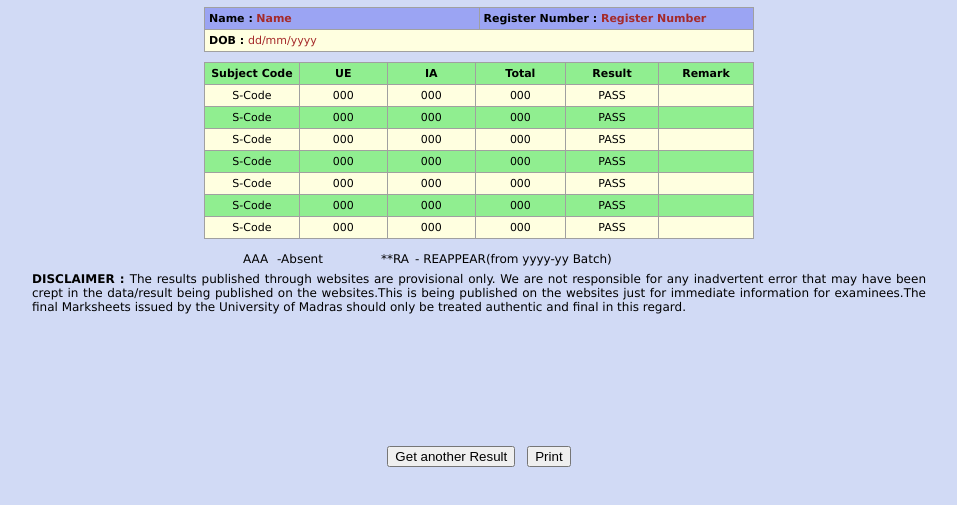
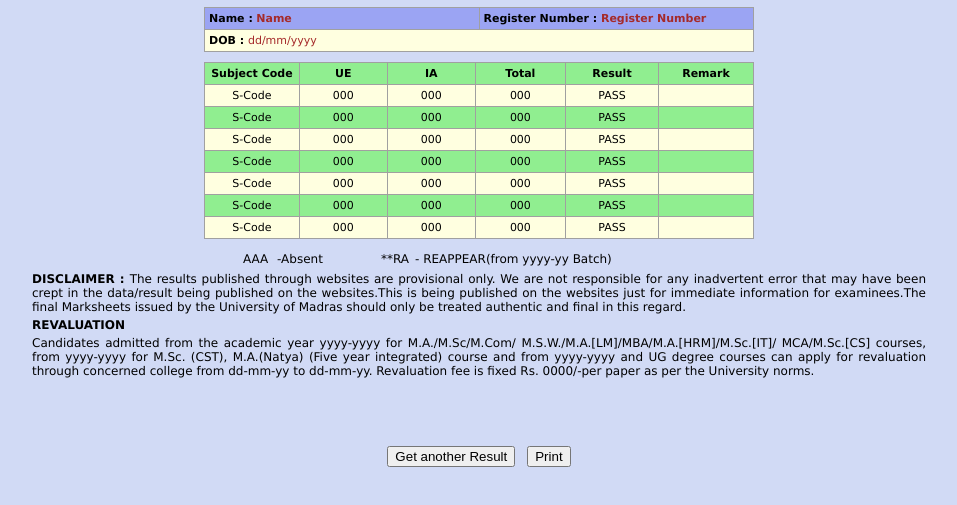
Before and after one commit to Asifluvcode/Results, a plain HTML site: page index.html in a window 1280 px wide. Shown: the part 121-626 px from the top of the page, without its empty margins (161-1118 px from the left). Drawn offline with Linux system fonts and the light colour scheme.

Commit message:
simple code update

```diff
--- a/index.html
+++ b/index.html
@@ -107,10 +107,10 @@
                 <td  width=900 align='justify'><span class='MandatoryText' style="color:#000000"> <b>DISCLAIMER : </B>The results published through websites are provisional only. We are not responsible for any inadvertent error that may have been crept in the data/result being published on the websites.This is being published on the websites just for immediate information for examinees.The final Marksheets issued by the University of Madras should only be treated authentic and final in this regard.<br></span></td>
              </tr>
              <tr>
-                <td  width=900 align=centre'><span class='MandatoryText' style="color:#000000; visibility: hidden;"> <b>REVALUATION</B></span></td>
+                <td  width=900 align=centre'><span class='MandatoryText' style="color:#000000;"> <b>REVALUATION</B></span></td>
              </tr>
              <tr>
-                <td  width=900 align='justify'><span class='MandatoryText' style="color:#000000; visibility: hidden;">Candidates admitted from the academic year yyyy-yyyy for M.A./M.Sc/M.Com/ M.S.W./M.A.[LM]/MBA/M.A.[HRM]/M.Sc.[IT]/ MCA/M.Sc.[CS] courses, from yyyy-yyyy for M.Sc. (CST), M.A.(Natya) (Five year integrated) course and from yyyy-yyyy  and UG degree courses can apply for revaluation through concerned college from dd-mm-yy to dd-mm-yy. Revaluation fee is fixed Rs. 0000/-per paper as per the University norms.</span></td>
+                <td  width=900 align='justify'><span class='MandatoryText' style="color:#000000;">Candidates admitted from the academic year yyyy-yyyy for M.A./M.Sc/M.Com/ M.S.W./M.A.[LM]/MBA/M.A.[HRM]/M.Sc.[IT]/ MCA/M.Sc.[CS] courses, from yyyy-yyyy for M.Sc. (CST), M.A.(Natya) (Five year integrated) course and from yyyy-yyyy  and UG degree courses can apply for revaluation through concerned college from dd-mm-yy to dd-mm-yy. Revaluation fee is fixed Rs. 0000/-per paper as per the University norms.</span></td>
              </tr>
              <tr>
                 <td  width=900 align=center'><span class='MandatoryText' style="color:#000000; visibility: hidden;"> <b>RE-TOTALLING</B></span></td>
```
